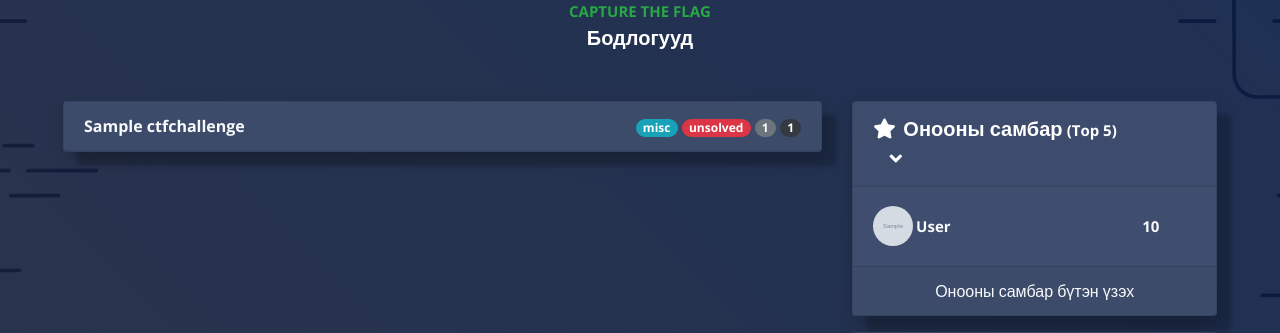
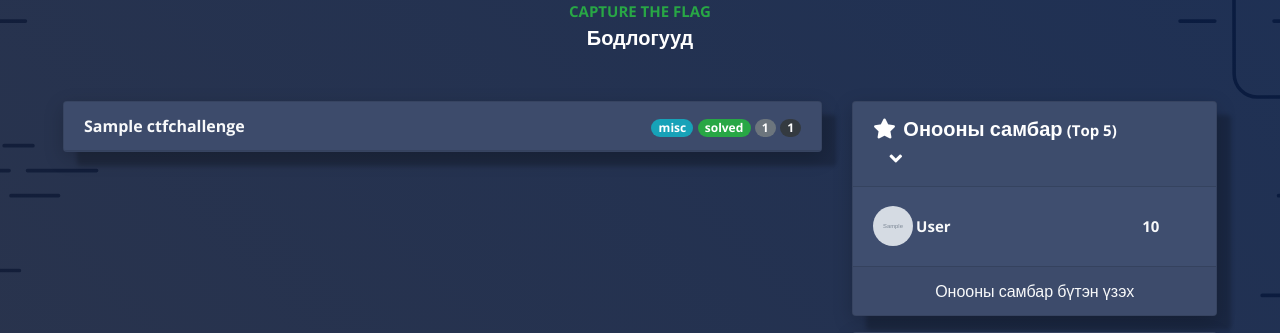
Before and after one commit to EnhboldH/OyuBook, a Django app: page /ctf/challenges/ in a window 1280 px wide. Shown: the part 90-423 px from the top of the page. Run offline with Django 3.2, Linux system fonts and the light colour scheme; a user stored in the database is signed in; tables that the repository leaves empty hold one stand-in row (values such as "Sample post"); grey boxes marked "Sample" are stand-in pictures; some libraries are stand-ins or nearby versions.

Commit message:
update challange view

```diff
--- a/src/backend/design/templates/ctf/challenges.html
+++ b/src/backend/design/templates/ctf/challenges.html
@@ -28,7 +28,7 @@
                       </div>
                       <div class="col-6 text-right">
                         <span class="badge badge-pill badge-info">{{ challenge.category }}</span>
-                        <span class="badge badge-pill badge-danger">unsolved</span>
+                        <span class="badge badge-pill {% if challenge.is_solved is True %}badge-success{% else %}badge-danger{% endif %}">{% if challenge.is_solved is True %}solved{% else %}unsolved{% endif %}</span>
                         <span class="badge badge-pill badge-secondary">{{ challenge.value }}</span>
                         <span class="badge badge-pill badge-dark">{{ challenge.solved_users_count }}</span>
                       </div>
--- a/src/backend/modules/base/models.py
+++ b/src/backend/modules/base/models.py
@@ -97,6 +97,7 @@ class CtfChallenge(models.Model):
     def __str__(self):
         return "%s | %s" % (self.title, self.category)
 
+
 class CtfChallengeRequest(models.Model):
     title = models.CharField("Гарчиг", max_length=100, unique=True)
     oyu_user = models.ForeignKey(OyuUser, verbose_name="Хэрэглэгч", on_delete=models.DO_NOTHING)
@@ -108,6 +109,7 @@ class CtfChallengeRequest(models.Model):
     def __str__(self):
         return "%s | %s" % (self.oyu_user.__str__(), self.title)
 
+
 class UserChallenge(models.Model):
     REQUIRED_FIELDS = ["oyu_user", "challenge"]
 
--- a/src/backend/modules/ctf/views.py
+++ b/src/backend/modules/ctf/views.py
@@ -24,6 +24,8 @@ from modules.base.models import (
 from modules.base.forms import (
     CTFChallengeRequestForm,
 )
+
+
 class CTFHomeView(View):
     def __init__(self):
         self.context = {
@@ -57,6 +59,7 @@ class CTFHomeView(View):
             user_id_list.append(data.get('_auth_user_id', None))
         return OyuUser.objects.filter(id__in=user_id_list)
 
+
 class CTFChallengesView(View):
     context = {
         'title': 'Бодлогууд | Capture The Flag',
@@ -71,29 +74,70 @@ class CTFChallengesView(View):
         value = request.POST[list(request.POST)[1]]
         chall_id = list(request.POST)[1].split('-')[1]
         challenge = CtfChallenge.objects.get(pk=chall_id)
+
         if challenge.flag == value:
             messages.success(request, 'Хариулт зөв байна')
+
             if request.user.is_authenticated:
-                # challenge.solved_users_count += 1
-                # user = OyuUserProfile.objects.filter(oyu_user=request.user).first()
-                # UserChallenge.objects.create(
-                #     oyu_user=request.user,
-                #     challenge=challenge,
-                #     status='solved',
-                # ).save()
-                # user.solved_problem += 1
-                # user.score += challenge.value
-                # user.save()
-                # challenge.save()
+                challenge.solved_users_count += 1
+                user = OyuUserProfile.objects.filter(oyu_user=request.user).first()
+
+                user_challenge = UserChallenge.objects.filter(oyu_user=request.user, challenge=challenge).first()
+                if user_challenge:
+                    # Өмнө нь бодоогүй байвал л оноо нэмэх хэрэгтэй байх
+                    if user_challenge.status != 'solved':
+                        user.solved_problem += 1
+                        user.score += challenge.value
+
+                    user_challenge.status = 'solved'
+                    user_challenge.save()
+                else:
+                    UserChallenge.objects.create(
+                        oyu_user=request.user,
+                        challenge=challenge,
+                        status='solved',
+                    ).save()
+
+                    # Анхны оролдлогоор шууд бодсон
+                    user.solved_problem += 1
+                    user.score += challenge.value
+
+                user.save()
+                challenge.save()
                 return render(request, 'ctf/challenges.html', self.context)
         else:
+            """
+            TODO
+                Хэрвээ системд нэвтэрцэн хэрэглэгч буруу бодсон байвал
+                уулна энэ бодлого дээр оролдлого хийлээ гэсэн төлөвтэй
+                UserChallenge модель үүсгэнэ.
+                Гэхдээ аль хэдийнээ үүсцэн бас өмнө нь зөв бодсон байвал оролдохгүй.
+            """
             messages.error(request, 'Хариулт буруу байна')
             return render(request, 'ctf/challenges.html', self.context)
 
         return render(request, 'ctf/challenges.html', self.context)
+
     def prepare_context(self):
-        self.context['challenges'] = CtfChallenge.objects.all()
+        clist = []
+        for cll in CtfChallenge.objects.all():
+            is_solved = False
+            user_challenge = UserChallenge.objects.filter(oyu_user=self.request.user, challenge=cll, status='solved').first()
+            if user_challenge:
+                is_solved = True
+            clist.append({
+                'title': cll.title,
+                'category': cll.category,
+                'value': cll.value,
+                'solved_users_count': cll.solved_users_count,
+                'description': cll.description,
+                'is_solved': is_solved,
+            })
+
+        self.context['challenges'] = clist
         self.context['tops'] = OyuUserProfile.objects.order_by('-score')[:5]
+        print (self.context)
+
 
 class CTFChallengeRequestView(SuccessMessageMixin, FormView):
     template_name = 'ctf/challenge-request.html'
@@ -135,7 +179,6 @@ class CTFChallengeRequestView(SuccessMessageMixin, FormView):
         return super().form_valid(form)
 
 
-
 class CTFScoreboardView(View):
     context = {
         'title': 'Онооны самбар | Capture The Flag',
@@ -146,6 +189,8 @@ class CTFScoreboardView(View):
         return render(request, 'ctf/scoreboard.html', self.context)
 
 # Admin views
+
+
 class CTFAdminChallengeRequestsView(View):
     context = {
         'title': 'Админ бодлогын хүсэлтүүд | Capture The Flag',
@@ -184,6 +229,7 @@ class CTFAdminChallengeRequestsView(View):
         messages.success(request, 'Бодлого амжилттай нэмлээ')
         return render(request, 'ctf/admin/admin-challenge-requests.html', self.context)
 
+
 class CTFAdminChallengesView(View):
     context = {
         'title': 'Админ нийт бодлогууд | Capture The Flag',
```
